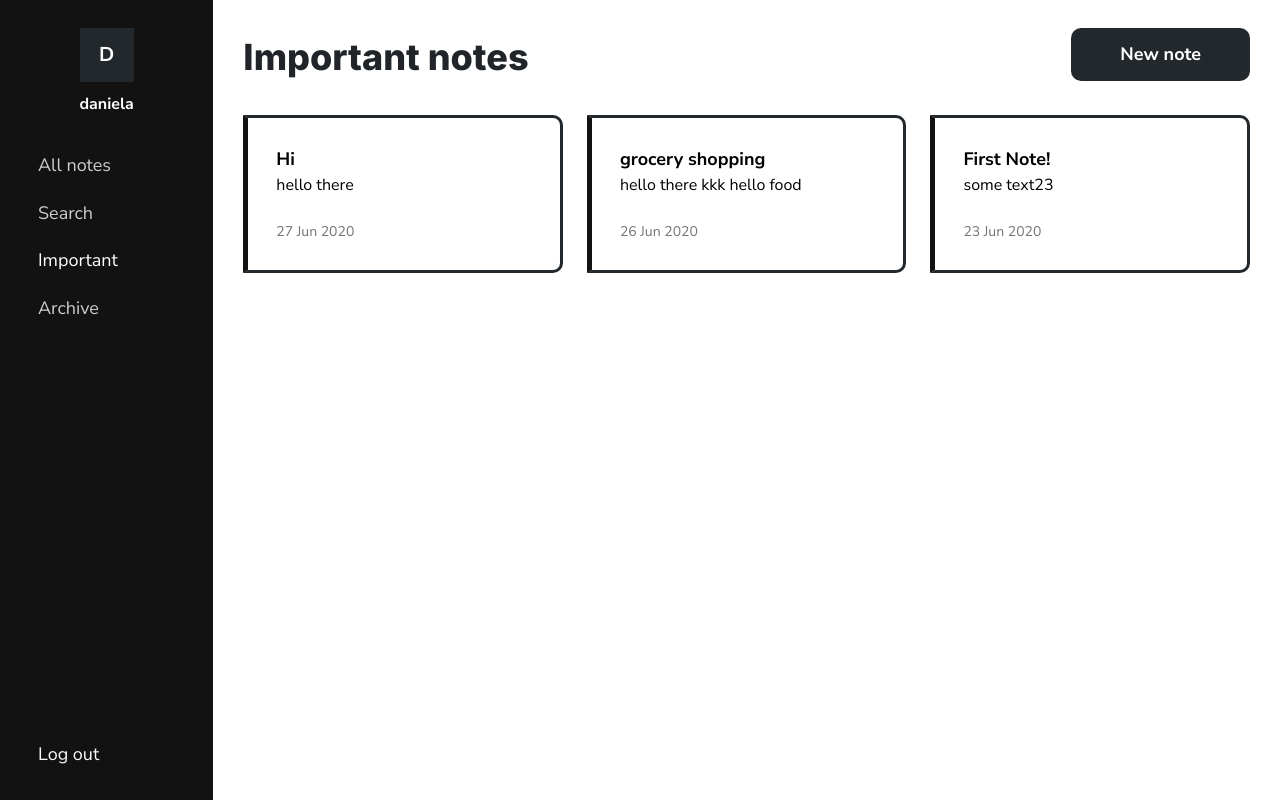
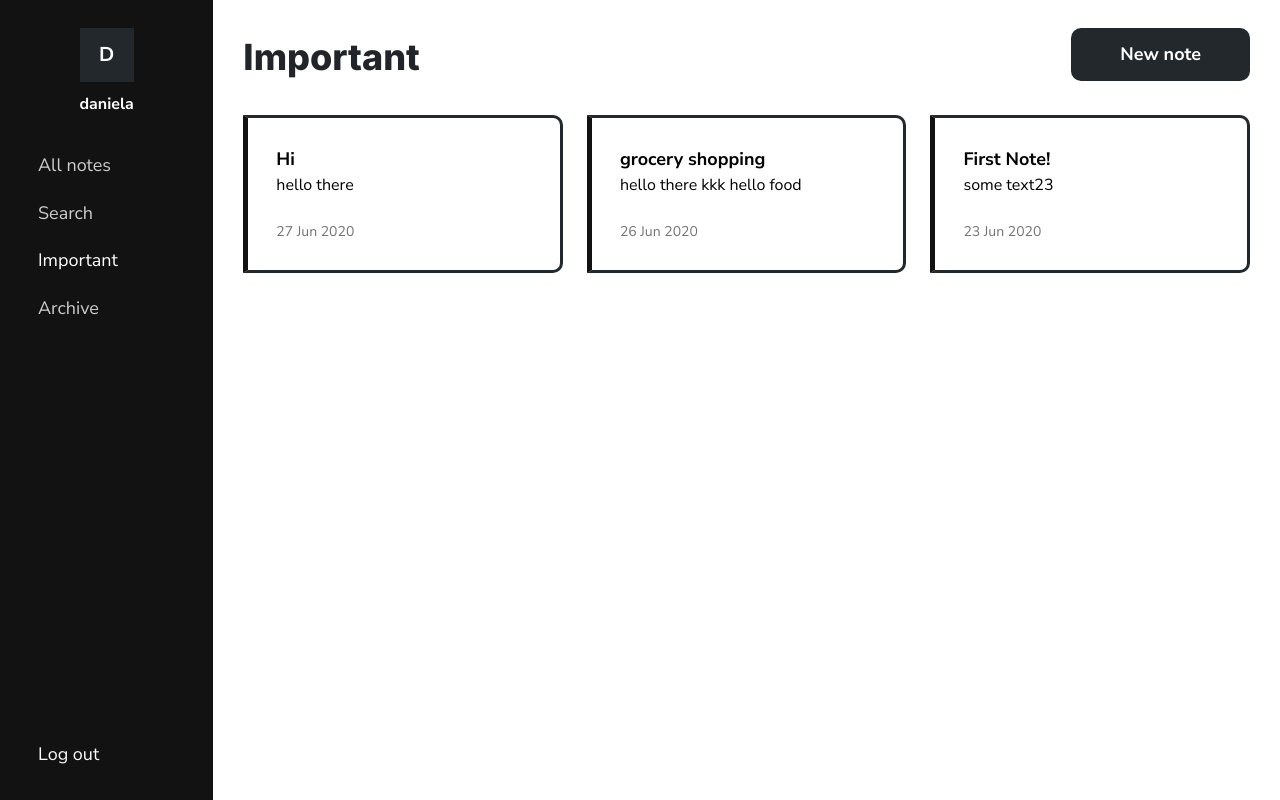
Before and after one commit to danielavornic/n0tes, a Django app: page /important/ in a window 1280 px wide. Run offline with Django 3.2, Linux system fonts and the light colour scheme; a user stored in the database is signed in; data comes from the database, SQL or seed files in the repository; both versions use the stored data as it was after the commit; some libraries are stand-ins or nearby versions.

Commit message:
shorten page titles

```diff
--- a/notes/templates/notes/important.html
+++ b/notes/templates/notes/important.html
@@ -2,7 +2,7 @@
 <!DOCTYPE html>
 <html>
 <head>
-    <title>Important notes | n0tes</title>
+    <title>Important | n0tes</title>
     <meta charset="UTF-8">
     <meta name="viewport" content="width=device-width, initial-scale=1.0">
     <link href="https://fonts.googleapis.com/css2?family=Inter:wght@800&family=Nunito+Sans:ital,wght@0,400;0,700;1,400&display=swap" rel="stylesheet">
@@ -21,7 +21,7 @@
                 <div class="container">
 
                     <div>
-                        <h1>Important notes</h1>
+                        <h1>Important</h1>
                         <a href="{% url 'add' %}" class="btn medium-text">New note</a>
                     </div>
 
--- a/notes/templates/notes/notes.html
+++ b/notes/templates/notes/notes.html
@@ -2,7 +2,7 @@
 <!DOCTYPE html>
 <html>
 <head>
-    <title>Your notes | n0tes</title>
+    <title>Notes | n0tes</title>
     <meta charset="UTF-8">
     <meta name="viewport" content="width=device-width, initial-scale=1.0">
     <link href="https://fonts.googleapis.com/css2?family=Inter:wght@800&family=Nunito+Sans:ital,wght@0,400;0,700;1,400&display=swap" rel="stylesheet">
@@ -24,7 +24,7 @@
                 <div class="container">
 
                     <div>
-                        <h1>All Notes</h1>
+                        <h1>Notes</h1>
                         <a href="{% url 'add' %}" class="btn">New note</a>
                     </div>
 
```
Also changed, not shown: db.sqlite3.
